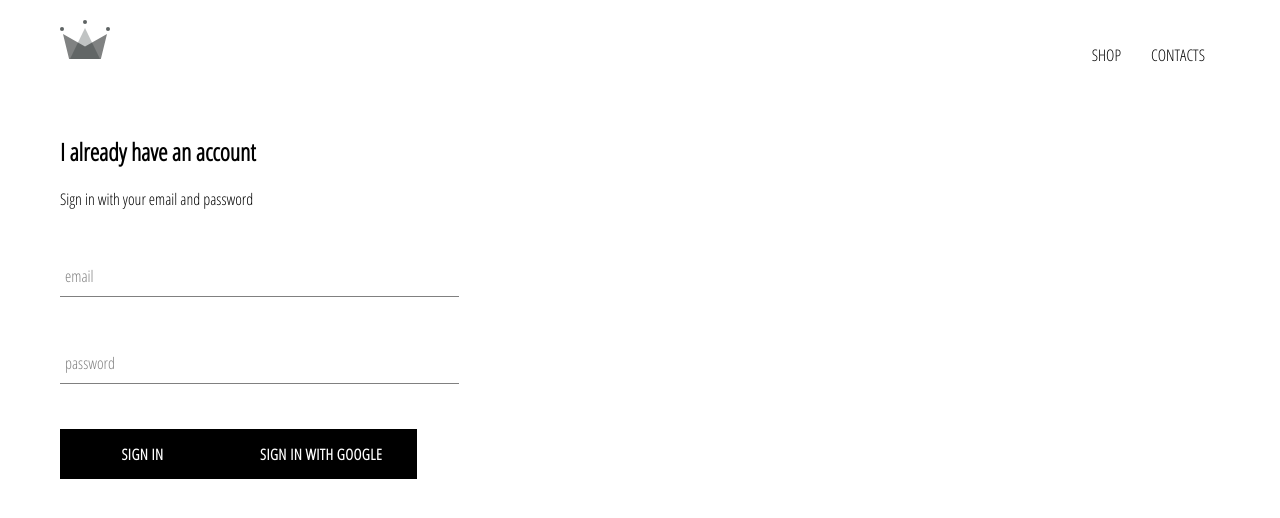
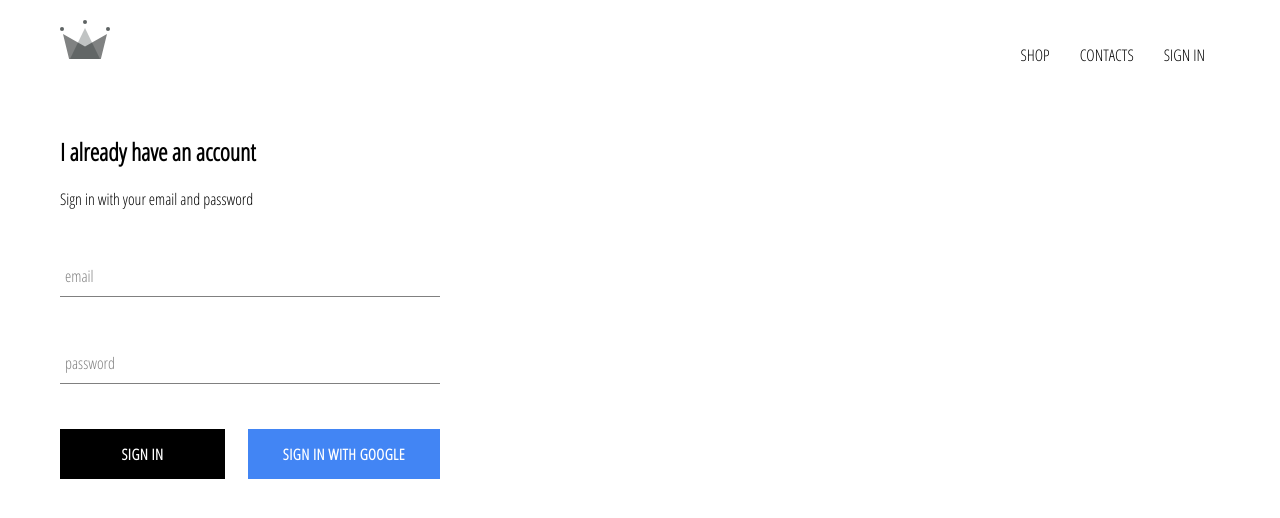
Before and after one commit to Ho4ka/crwn-clothing, a React (Create React App) app: page /signin in a window 1280 px wide. Shown: the top 518 px of the page. Built offline with nearby package versions, Linux system fonts and the light colour scheme; no server answers.

Commit message:
Added sign in with google and handle sign in sign out case

```diff
--- a/src/App.css
+++ b/src/App.css
@@ -7,3 +7,7 @@
     text-decoration: none;
     color: black;
 }
+
+*{
+    box-sizing: border-box;
+}
--- a/src/App.js
+++ b/src/App.js
@@ -32,7 +32,7 @@
     render() {
         return (
             <div>
-                <Header/>
+                <Header currentUser={ this.state.currentUser }/>
                 <Switch>
                     <Route  exact path="/" component={ HomePage }/>
                     <Route  path="/shop" component={ ShopPage }/>
--- a/src/components/custom-button/custom-button.component.js
+++ b/src/components/custom-button/custom-button.component.js
@@ -2,8 +2,9 @@
 
 import "./custom-button.styles.scss";
 
-const CustomButton = ({ children, ...otherProps }) => (
-    <button className="custom-button" { ...otherProps }>
+const CustomButton = ({ children, isGoogleSignIn, ...otherProps }) => (
+    <button
+          className={ `${isGoogleSignIn ? "google-sign-in" : "" } custom-button`} { ...otherProps }>
         { children }
     </button>
 );
--- a/src/components/custom-button/custom-button.styles.scss
+++ b/src/components/custom-button/custom-button.styles.scss
@@ -19,4 +19,14 @@
     color: black;
     border: 1px solid black;
   }
+
+  &.google-sign-in {
+    background-color: #4285f4;
+    color: white;
+
+    &:hover {
+      background-color: #357ae8;
+      border: none;
+    }
+  }
 }
--- a/src/components/header/header.component.js
+++ b/src/components/header/header.component.js
@@ -3,10 +3,11 @@
 import { Link } from "react-router-dom";
 
 import { ReactComponent as Logo } from "../../assets/crown.svg";
+import { auth } from "../../firebase/firebase.utils";
 
 import "./header.styles.scss";
 
-const Header = () => (
+const Header = ({ currentUser }) => (
     <div className="header">
         <Link to="/">
             <Logo className="logo"/>
@@ -18,6 +19,9 @@
             <Link to="/shop" className="option">
                 CONTACTS
             </Link>
+            {
+                currentUser ? <div className="option" onClick={() => auth.signOut()}>SIGN OUT</div> : <Link className="option" to="/signin">SIGN IN</Link>
+            }
         </div>
     </div>
 );
--- a/src/components/header/header.styles.scss
+++ b/src/components/header/header.styles.scss
@@ -20,6 +20,7 @@
 
     .option {
       padding: 10px 15px;
+      cursor: pointer;
     }
   }
 }
--- a/src/components/sign-in/sign-in.component.js
+++ b/src/components/sign-in/sign-in.component.js
@@ -52,9 +52,11 @@
                         label="password"
                         handleChange={this.handleChange}
                     />
-                    <CustomButton type="submit">Sign in</CustomButton>
-                    <CustomButton onClick={ signInWithGoogle }>Sign in with google</CustomButton>
-                </form>
+                    <div className="buttons">
+                        <CustomButton type="submit">Sign in</CustomButton>
+                        <CustomButton onClick={ signInWithGoogle } isGoogleSignIn>Sign in with google</CustomButton>
+                    </div>
+                   </form>
             </div>
         )
     }
--- a/src/components/sign-in/sign-in.styles.scss
+++ b/src/components/sign-in/sign-in.styles.scss
@@ -1,5 +1,5 @@
 .sign-in {
-  width: 30vw;
+  width: 380px;
   display: flex;
   flex-direction: column;
 }
@@ -7,3 +7,8 @@
 .title {
   margin: 10px 0 ;
 }
+
+.buttons {
+  display: flex;
+  justify-content: space-between;
+}
```
